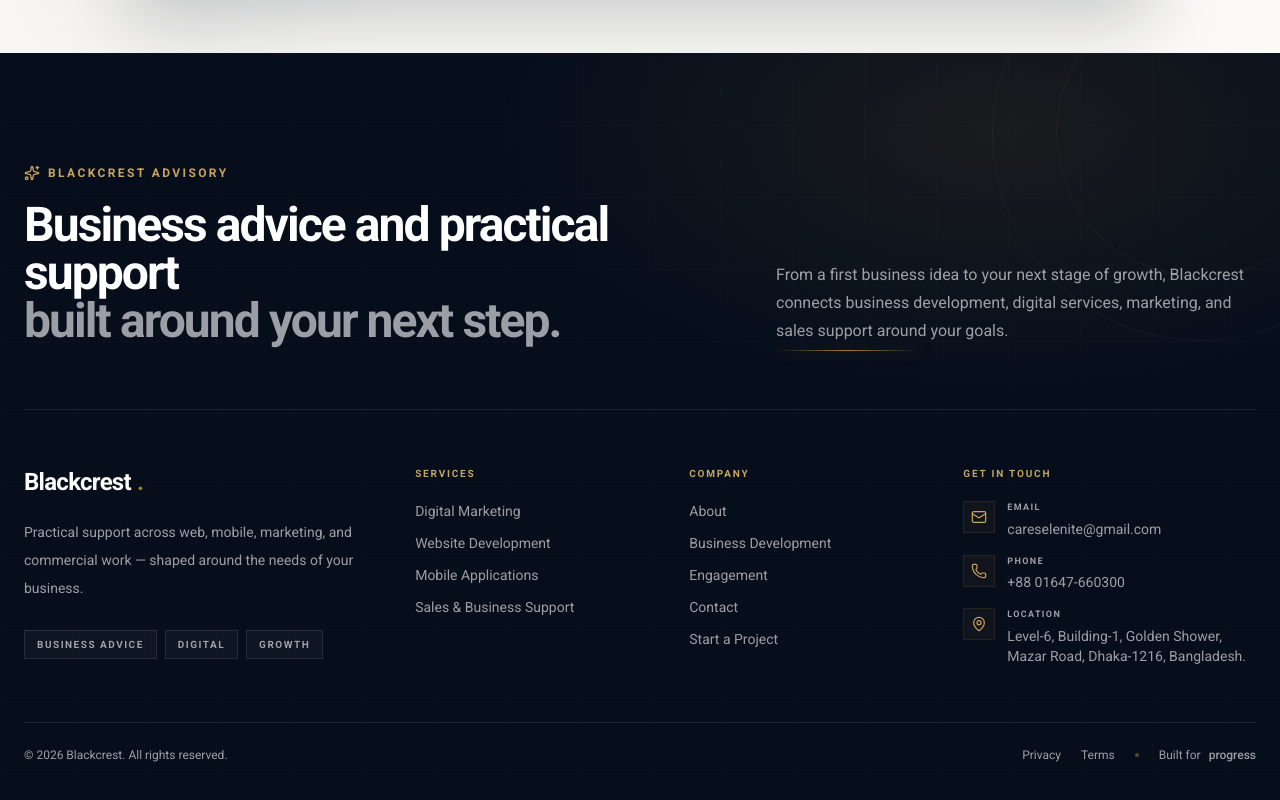
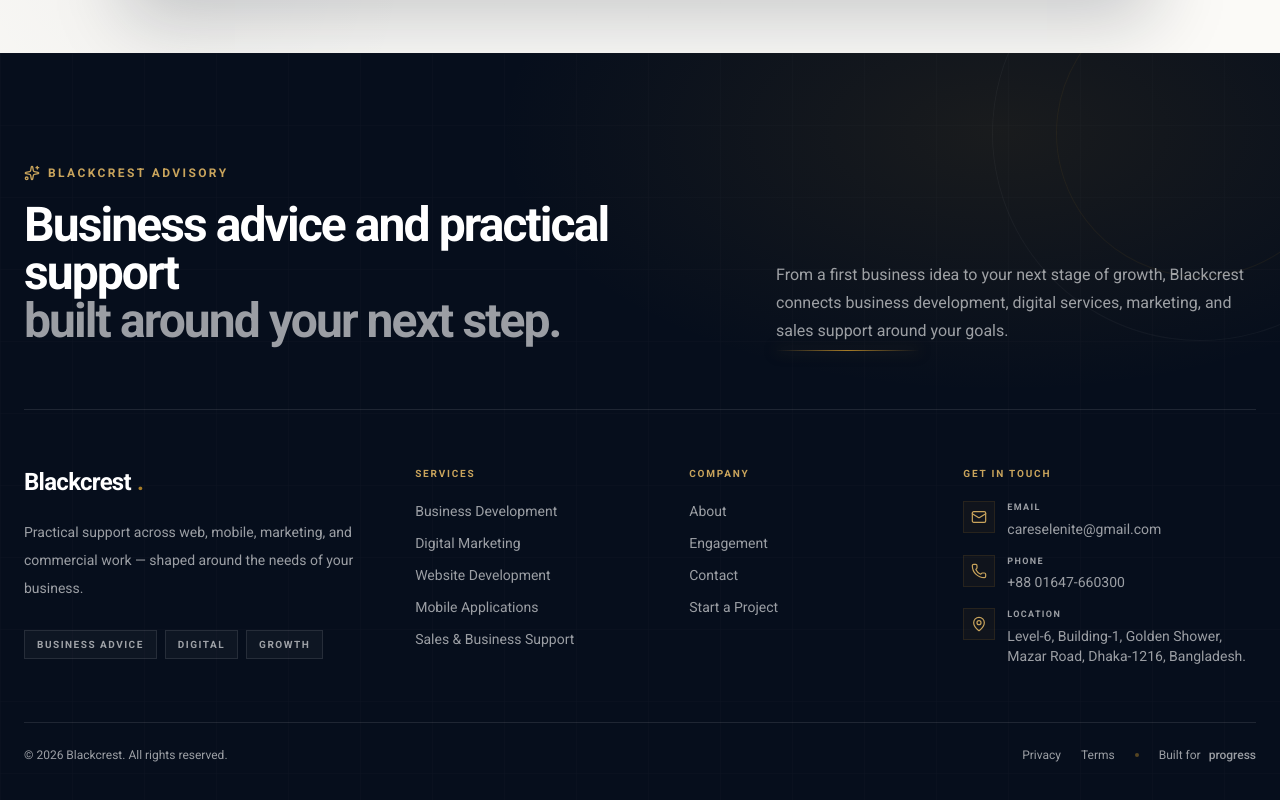
Before and after one commit to blackcrest-advisory/blackrest-advisory, a Next.js app: page /login in a window 1280 px wide. Shown: the part 836-1636 px from the top of the page. Built offline with nearby package versions, Linux system fonts and the light colour scheme.

Commit message:
business dev move to navigation.

```diff
--- a/constants/publicNavigations.ts
+++ b/constants/publicNavigations.ts
@@ -16,15 +16,15 @@ export const navLinks: NavItem[] = [
     link: "/about",
   },
   {
-    id: 30,
-    name: "Business Development",
-    link: "/services/business-development",
-  },
-  {
     id: 3,
     name: "Services",
     link: "#",
     children: [
+      {
+        id: 30,
+        name: "Business Development",
+        link: "/services/business-development",
+      },
       {
         id: 31,
         name: "Digital Marketing",
```
